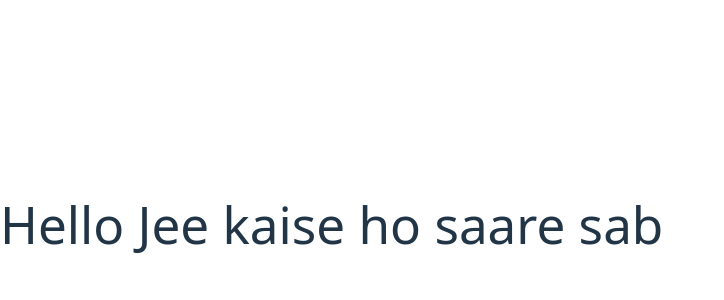
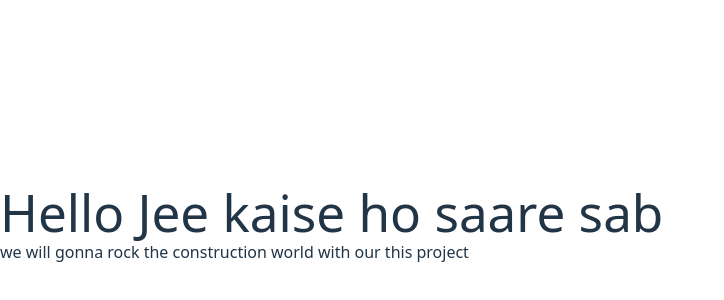
Before and after one commit to adityaraj1236/infraIndia, a React (Vite) app in the folder infraIndia/: page / in a window 1280 px wide. Shown: the part 176-476 px from the top of the page, without its empty margins (0-724 px from the left). Built offline with nearby package versions, Linux system fonts and the light colour scheme.

Commit message:
updated again

```diff
--- a/infraIndia/src/App.jsx
+++ b/infraIndia/src/App.jsx
@@ -2,6 +2,7 @@ const App = () => {
   return (
     <div>
       <h1>Hello Jee kaise ho saare  sab</h1>
+      <h2> we will gonna rock the construction world with our this project</h2>
     </div>
   )
 }
```
